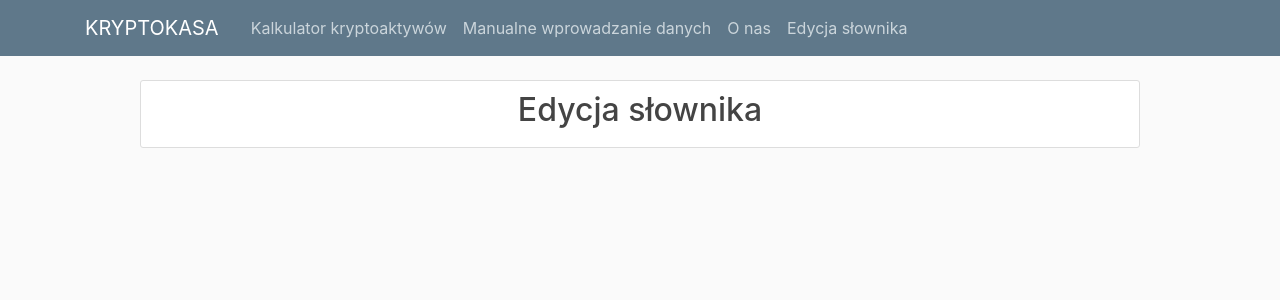
After one commit to nayuku/HY23, a Flask app: page /update_directory in a window 1280 px wide. The commit adds this page. Shown: the top 300 px of the page. Run offline with Flask 3, Linux system fonts and the light colour scheme; some libraries are stand-ins or nearby versions.

Commit message:
small update

```diff
--- a/flask_app/main.py
+++ b/flask_app/main.py
@@ -73,6 +73,11 @@ def add_species():
 
     return render_template('manual.html', title='Manualne wprowadzanie danych', form_fields=get_form_fields())
 
+@app.route('/update_directory', methods=['GET'])
+def update_directory(crypto_dict='./data/crypto_names.json'):
+    with open(crypto_dict, 'r') as f:
+        data = json.load(f)
+    return render_template('update_directory.html', title='Edycja słownika')
 
 if __name__ == '__main__':
     app.run(port=Config.flask_port)
--- a/flask_app/templates/layout.html
+++ b/flask_app/templates/layout.html
@@ -24,7 +24,8 @@
             <div class="navbar-nav mr-auto">
               <a class="nav-item nav-link" href="/calculator">Kalkulator kryptoaktywów</a>
               <a class="nav-item nav-link" href="/manual_data_provider">Manualne wprowadzanie danych</a>
-                <a class="nav-item nav-link" href="/about">O nas</a>
+              <a class="nav-item nav-link" href="/about">O nas</a>
+              <a class="nav-item nav-link" href="/update_directory">Edycja słownika</a>
             </div>
           </div>
         </div>
--- /dev/null
+++ b/flask_app/templates/update_directory.html
@@ -0,0 +1,7 @@
+{% extends "layout.html" %}
+{% block content %}
+    <div class="content-section" style="text-align: center; width: 1000px; margin: 0 auto;">
+        <h2><a class="article-title">Edycja słownika</a></h2>
+
+    </div>
+{% endblock %}
```
